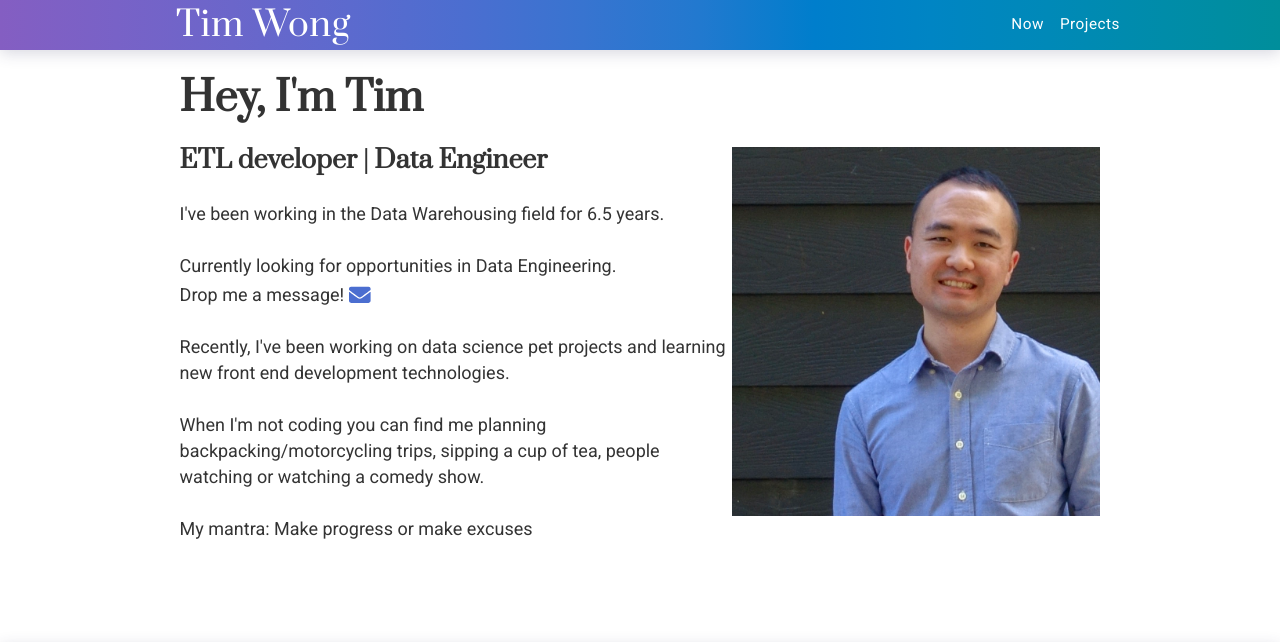
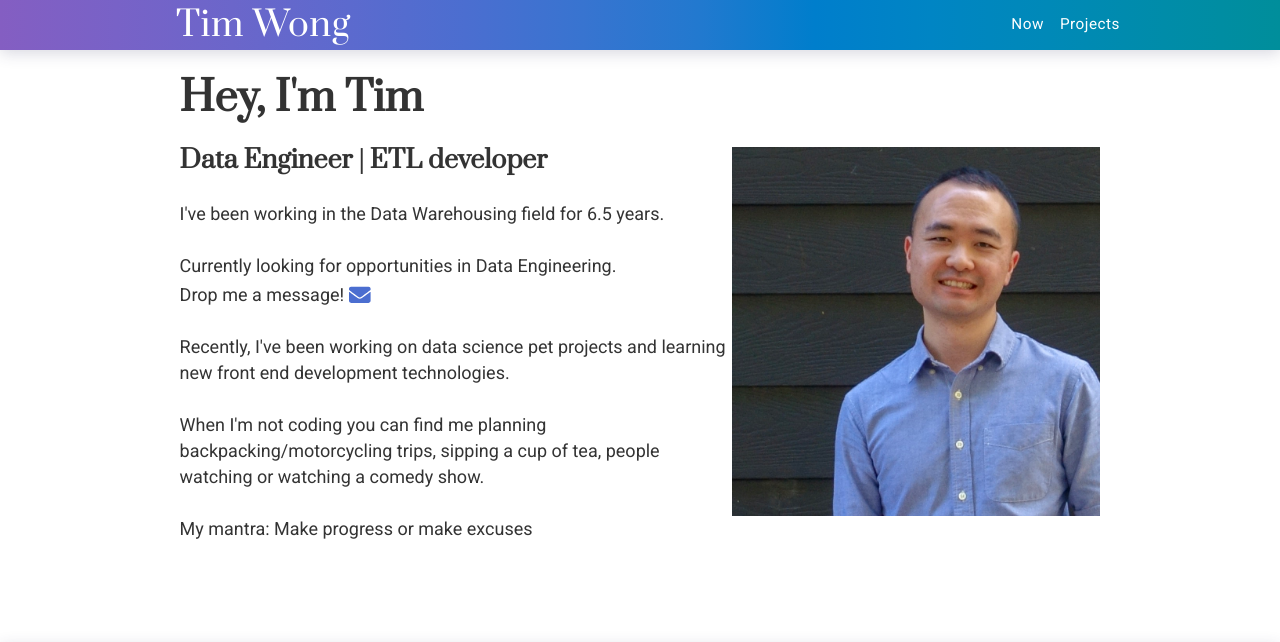
Before and after one commit to imtimwong/gatsby_personal_site, a Gatsby site: page / in a window 1280 px wide. Shown: the top 642 px of the page. Built offline with nearby package versions, Linux system fonts and the light colour scheme; Gatsby itself is replaced by a stand-in of ours.

Commit message:
change title

```diff
--- a/src/pages/index.js
+++ b/src/pages/index.js
@@ -10,14 +10,14 @@ import { FaEnvelope } from 'react-icons/fa';
 
 const IndexPage = () => (
   <Layout>
-    <SEO title="Tim Wong | Data Engineer" />
+    <SEO title="Data Engineer" />
     <div>
       <h1>Hey, I'm Tim</h1>
 
     </div>
     <div className = "home-all">
       <div className = "home-content">
-        <h3>ETL developer | Data Engineer</h3>
+        <h3>Data Engineer | ETL developer</h3>
 
         <p>I've been working in the Data Warehousing field for 6.5 years. </p>
         <p>Currently looking for opportunities in Data Engineering. <br />
```
